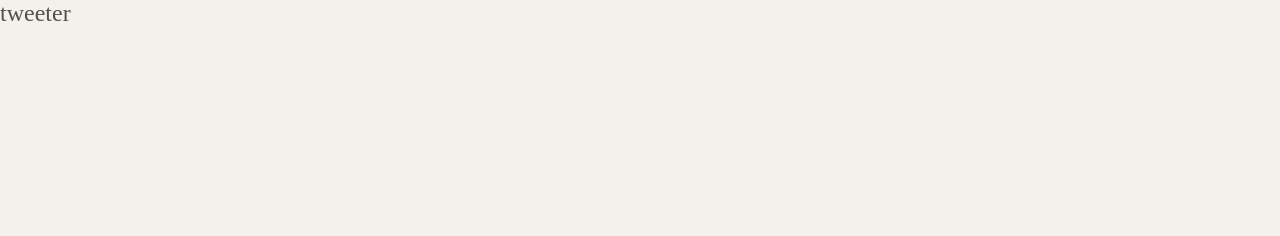
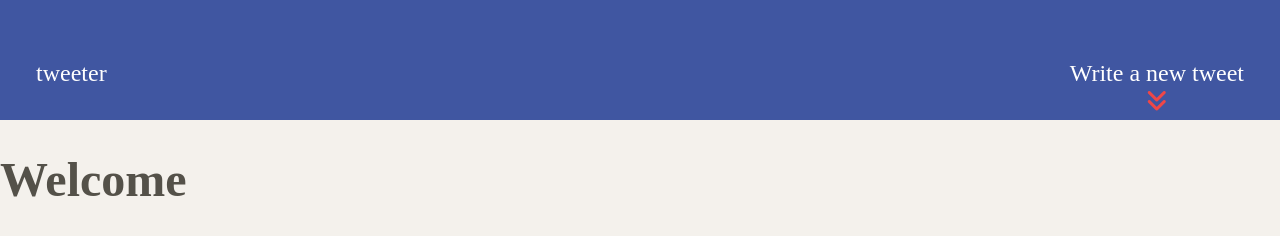
Before and after one commit to Somtico/tweeter, a website: page public/index.html in a window 1280 px wide. Drawn offline with nearby package versions, Linux system fonts and the light colour scheme.

Commit message:
Add external CSS and JS. Modify the nav tag children. Add new section under nav.

```diff
--- a/public/index.html
+++ b/public/index.html
@@ -1,3 +1,5 @@
+<!-- index.html -->
+
 <!DOCTYPE html>
 <html lang="en">
   <head>
@@ -5,13 +7,24 @@
     <title>Tweeter - Home Page</title>
 
     <!-- External CSS -->
-    <link rel="stylesheet" href="https://cdnjs.cloudflare.com/ajax/libs/normalize/8.0.1/normalize.min.css" type="text/css" />
+    <link rel="stylesheet"
+      href="https://cdnjs.cloudflare.com/ajax/libs/normalize/8.0.1/normalize.min.css"
+      type="text/css" />
+    <link rel="preconnect" href="https://fonts.googleapis.com">
+    <link rel="preconnect" href="https://fonts.gstatic.com" crossorigin>
+    <link
+      href="https://fonts.googleapis.com/css2?family=Bungee&family=Source+Sans+3:ital,wght@0,200..900;1,200..900&display=swap"
+      rel="stylesheet">
 
     <!-- App CSS -->
     <link rel="stylesheet" href="/styles/layout.css" type="text/css" />
+    <link rel="stylesheet" href="/styles/nav.css" type="text/css" />
 
     <!-- External JS -->
-    <script src="https://ajax.googleapis.com/ajax/libs/jquery/3.4.1/jquery.min.js"></script>
+    <script
+      src="https://ajax.googleapis.com/ajax/libs/jquery/3.4.1/jquery.min.js"></script>
+    <script src="https://kit.fontawesome.com/caaf2d5622.js"
+      crossorigin="anonymous"></script>
 
     <!-- App JS -->
     <script type="text/javascript" src="/scripts/client.js"></script>
@@ -20,8 +33,17 @@
   <body>
     <!-- Top nav bar (fixed) -->
     <nav>
-      <span>tweeter</span>
+      <span id="logo">tweeter</span>
+      <div>
+        <span>Write a new tweet</span>
+        <i class="fa-solid fa-angles-down"></i>
+      </div>
     </nav>
+    <section>
+      <div>
+        <h1>Welcome</h1>
+      </div>
+    </section>
 
     <!-- Page-specific (main) content here -->
     <main class="container"></main>
```
